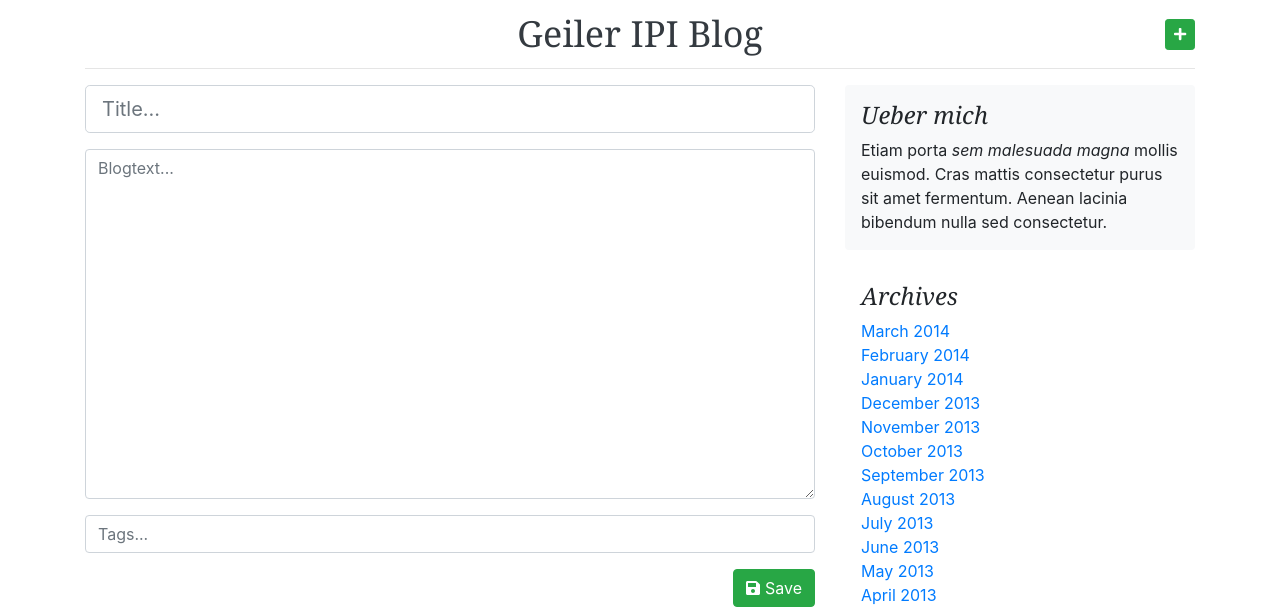
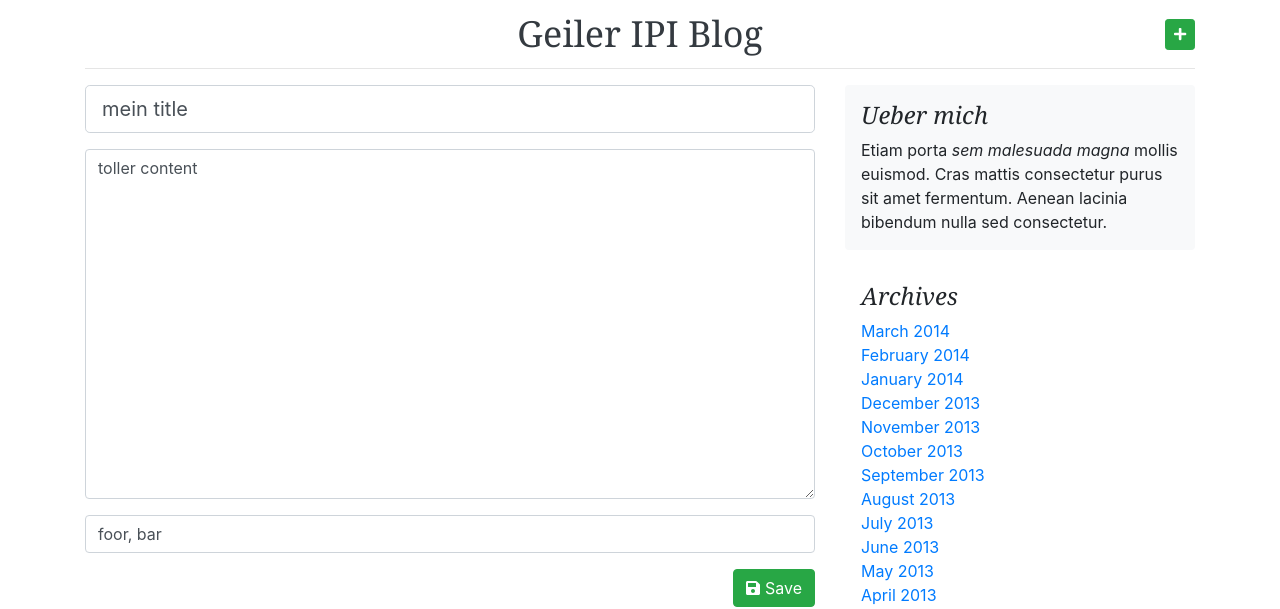
Before and after one commit to vScherb/strtr, a React app: page /new in a window 1280 px wide. Shown: the top 609 px of the page. Built offline with nearby package versions, Linux system fonts and the light colour scheme; what showdown would draw is missing.

Commit message:
edit post form

```diff
--- a/src/client/components/EditPostForm.tsx
+++ b/src/client/components/EditPostForm.tsx
@@ -1,11 +1,51 @@
 import * as React from 'react';
 import { FontAwesomeIcon } from '@fortawesome/react-fontawesome';
 
-export class EditPostForm extends React.Component<{}, {}>
+export interface EditPostFormState
+{
+  titleTextboxValue: string;
+  contentTextboxValue: string;
+  tagsTextboxValue: string;
+};
+
+export class EditPostForm extends React.Component<{}, EditPostFormState>
 {
   constructor(props: any)
   {
     super(props);
+
+    this.state = {
+      titleTextboxValue: 'mein title',
+      contentTextboxValue: 'toller content',
+      tagsTextboxValue: 'foor, bar'
+    };
+  }
+
+  private onTitleTextboxChange(e: React.ChangeEvent)
+  {
+    const { value } = (e.target as HTMLInputElement);
+
+    this.setState({
+      titleTextboxValue: value
+    });
+  }
+
+  private onContentTextboxChange(e: React.ChangeEvent)
+  {
+    const { value } = (e.target as HTMLTextAreaElement);
+
+    this.setState({
+      contentTextboxValue: value
+    });
+  }
+
+  private onTagsTextboxChange(e: React.ChangeEvent)
+  {
+    const { value } = (e.target as HTMLInputElement);
+
+    this.setState({
+      tagsTextboxValue: value
+    });
   }
 
   render()
@@ -13,15 +53,15 @@ export class EditPostForm extends React.Component<{}, {}>
     return <>
       <div className="row mt-3">
         <div className="col-md-12 mb-3">
-          <input type="text" className="form-control form-control-lg" placeholder="Title..." />
+          <input type="text" className="form-control form-control-lg" placeholder="Title..." value={this.state.titleTextboxValue} onChange={this.onTitleTextboxChange.bind(this)} />
         </div>
 
         <div className="col-md-12 mb-3">
-          <textarea className="form-control blog-content-textarea" placeholder="Blogtext..."></textarea>
+          <textarea className="form-control blog-content-textarea" placeholder="Blogtext..." value={this.state.contentTextboxValue} onChange={this.onContentTextboxChange.bind(this)}></textarea>
         </div>
 
         <div className="col-md-12 mb-3">
-          <input type="text" className="form-control" placeholder="Tags..." />
+          <input type="text" className="form-control" placeholder="Tags..." value={this.state.tagsTextboxValue} onChange={this.onTagsTextboxChange.bind(this)} />
         </div>
       </div>
 
```
